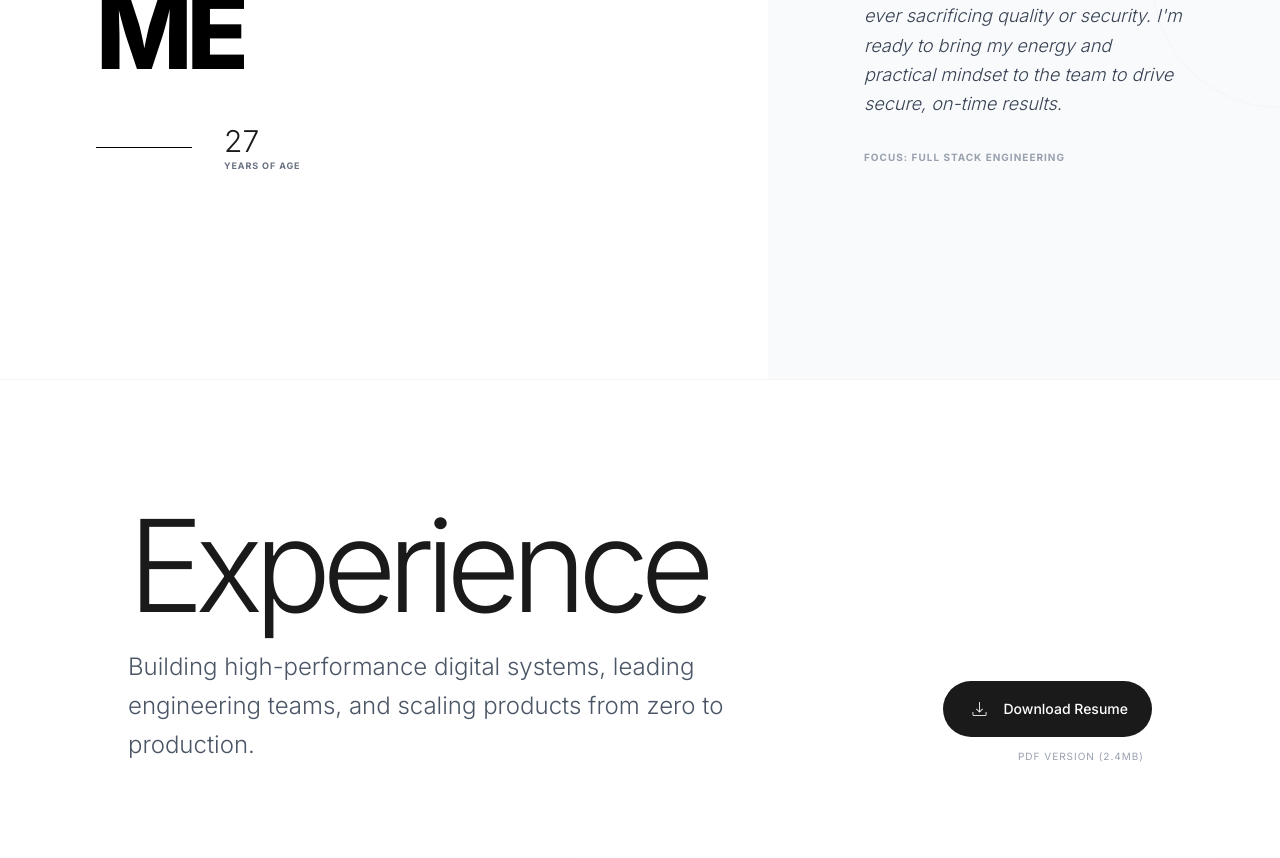
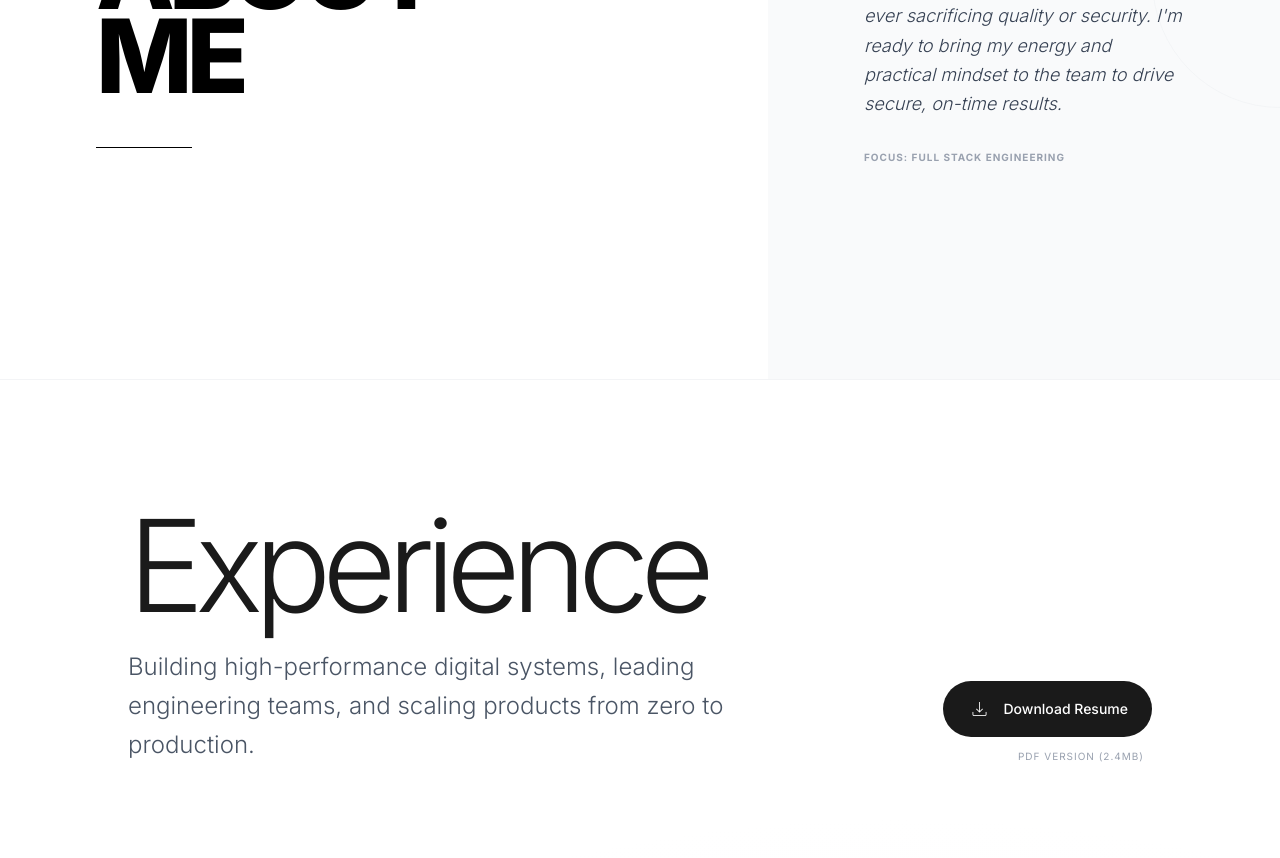
Before and after one commit to Haile-08/MainPortfolio, a React (Vite) app: page / in a window 1280 px wide. Shown: the part 1220-2078 px from the top of the page. Built offline with nearby package versions, Linux system fonts and the light colour scheme.

Commit message:
feat: remove age

```diff
--- a/src/components/About.tsx
+++ b/src/components/About.tsx
@@ -32,10 +32,7 @@ export default function About() {
             transition={{ duration: 0.6, delay: 0.3 }}
           >
             <div className="h-px w-24 bg-black" />
-            <div className="flex flex-col">
-              <span className="text-3xl font-light">27</span>
-              <span className="text-[9px] uppercase tracking-widest text-gray-500 font-bold">Years of Age</span>
-            </div>
+
           </motion.div>
         </div>
       </div>
```
